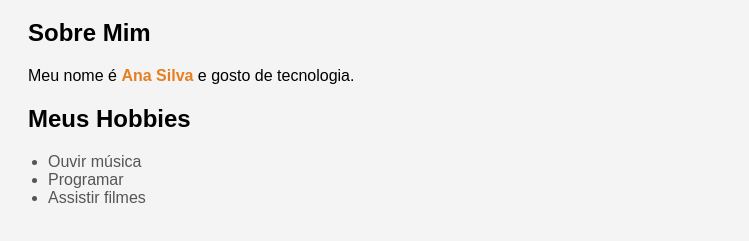
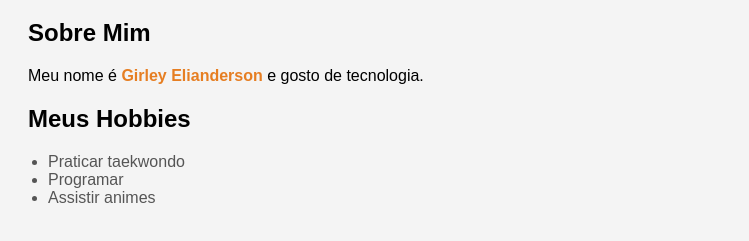
Before and after one commit to Girley2008/Primeiro-projeto, a plain HTML site: page index.html in a window 1280 px wide. Shown: the part 61-302 px from the top of the page, without its empty margins (0-749 px from the left). Drawn offline with Linux system fonts and the light colour scheme.

Commit message:
Update index.html

```diff
--- a/index.html
+++ b/index.html
@@ -39,14 +39,14 @@
   <h1 id="titulo">Meu Perfil</h1>
 
   <h2>Sobre Mim</h2>
-  <p>Meu nome é <span class="destaque">Ana Silva</span> e gosto de tecnologia.</p>
+  <p>Meu nome é <span class="destaque">Girley Elianderson</span> e gosto de tecnologia.</p>
 
   <h2>Meus Hobbies</h2>
   <div>
     <ul>
-      <li>Ouvir música</li>
+      <li>Praticar taekwondo</li>
       <li>Programar</li>
-      <li>Assistir filmes</li>
+      <li>Assistir animes</li>
     </ul>
   </div>
 </body>
```
